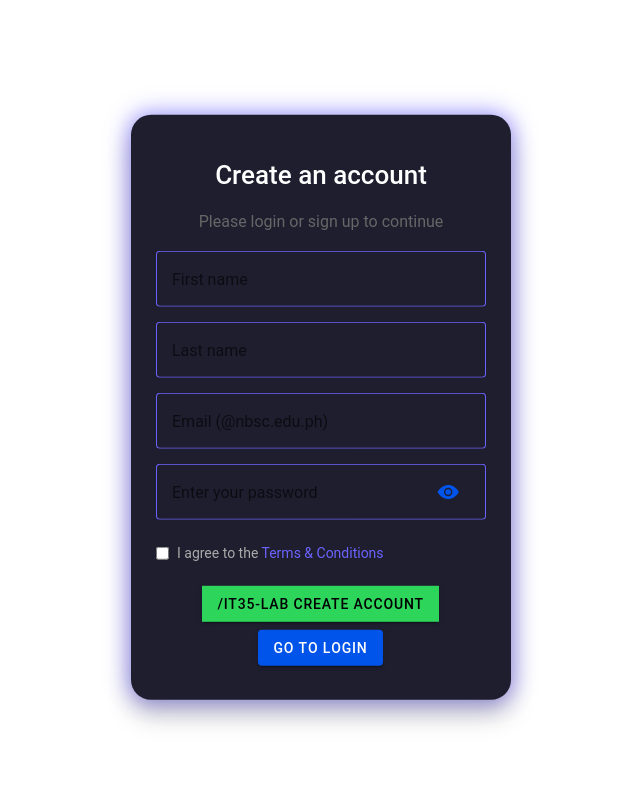
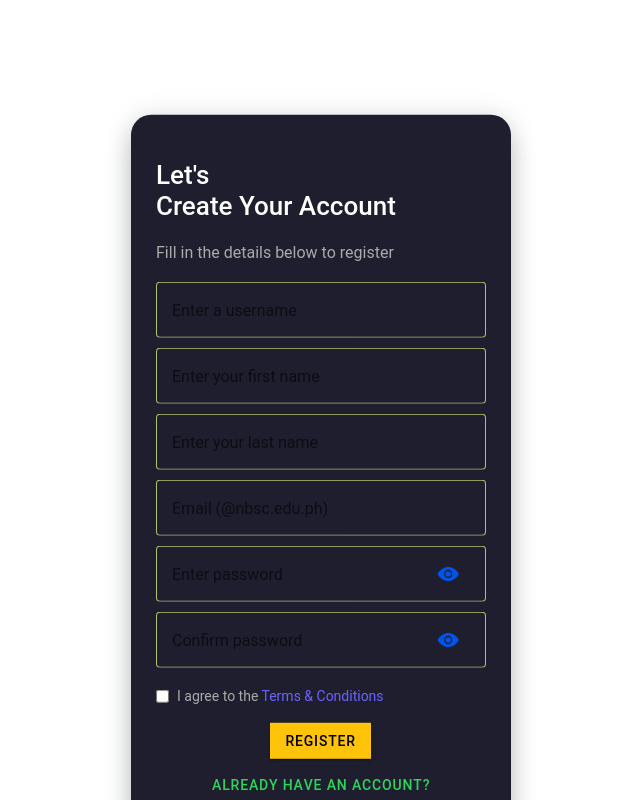
Before and after one commit to VicellesJaylourdE/it35-lab, a React (Vite) app: page /it35-lab/app/home/Register in a window 1280 px wide. Shown: the whole page, without its empty margins (319-959 px from the left). Built offline with nearby package versions, Linux system fonts and the light colour scheme; no server answers.

Commit message:
added some of code in login/signup

```diff
--- a/index.html
+++ b/index.html
@@ -2,7 +2,7 @@
 <html lang="en">
   <head>
     <meta charset="utf-8" />
-    <title>Ionic App</title>
+    <title>JELO-Dev</title>
 
     <base href="/" />
 
@@ -16,7 +16,7 @@
 
     <link rel="manifest" href="/manifest.json" />
 
-    <link rel="shortcut icon" type="image/png" href="/favicon.png" />
+    <link rel="shortcut icon" type="image/png" href="/logo.png" />
 
     <!-- add to homescreen for ios -->
     <meta name="mobile-web-app-capable" content="yes" />
--- a/src/pages/Register.tsx
+++ b/src/pages/Register.tsx
@@ -1,20 +1,23 @@
 import React, { useState } from 'react';
 import {
-  IonAlert,
-  IonButton,
+    IonPage,
     IonContent,
     IonInput,
+    IonButton,
+    IonModal,
+    IonAlert,
+    IonText,
+    IonCard,
+    IonCardHeader,
+    IonCardTitle,
+    IonCardSubtitle,
+    IonCardContent,
     IonInputPasswordToggle,
-  IonModal,
-  IonPage,
-  IonToast,
-  useIonRouter,
 } from '@ionic/react';
 import { supabase } from '../utils/supabaseClient';
 import bcrypt from 'bcryptjs';
 
-const AlertBox: React.FC<{ message: string; isOpen: boolean; onClose: () => void }> = ({ message, isOpen, onClose }) => {
-  return (
+const AlertBox: React.FC<{ message: string; isOpen: boolean; onClose: () => void }> = ({ message, isOpen, onClose }) => (
     <IonAlert
         isOpen={isOpen}
         onDidDismiss={onClose}
@@ -23,29 +26,38 @@ const AlertBox: React.FC<{ message: string; isOpen: boolean; onClose: () => void
         buttons={['OK']}
     />
 );
-};
 
 const Register: React.FC = () => {
-  const navigation = useIonRouter();
+    const [username, setUsername] = useState('');
     const [firstName, setFirstName] = useState('');
     const [lastName, setLastName] = useState('');
     const [email, setEmail] = useState('');
     const [password, setPassword] = useState('');
+    const [confirmPassword, setConfirmPassword] = useState('');
+    const [showVerificationModal, setShowVerificationModal] = useState(false);
+    const [showSuccessModal, setShowSuccessModal] = useState(false);
     const [alertMessage, setAlertMessage] = useState('');
     const [showAlert, setShowAlert] = useState(false);
-  const [showToast, setShowToast] = useState(false);
-  const [showVerificationModal, setShowVerificationModal] = useState(false);
-  const [showSuccessModal, setShowSuccessModal] = useState(false);
     const [agreeTerms, setAgreeTerms] = useState(false);
 
+    const validatePassword = (password: string) => {
+        const regex = /^(?=.*[a-z])(?=.*[A-Z])(?=.*\d).{8,}$/;
+        return regex.test(password);
+    };
+
     const handleOpenVerificationModal = () => {
-    if (!email.endsWith("@nbsc.edu.ph")) {
-      setAlertMessage("Only @nbsc.edu.ph emails are allowed to register.");
+        if (!email.endsWith('@nbsc.edu.ph')) {
+            setAlertMessage('Only @nbsc.edu.ph emails are allowed to register.');
             setShowAlert(true);
             return;
         }
-    if (!agreeTerms) {
-      setAlertMessage("You must agree to the Terms & Conditions.");
+        if (password !== confirmPassword) {
+            setAlertMessage('Passwords do not match.');
+            setShowAlert(true);
+            return;
+        }
+        if (!validatePassword(password)) {
+            setAlertMessage('Password must have at least 8 characters, one uppercase, one lowercase, and one number.');
             setShowAlert(true);
             return;
         }
@@ -55,146 +67,51 @@ const Register: React.FC = () => {
     const doRegister = async () => {
         setShowVerificationModal(false);
         try {
-      const { error } = await supabase.auth.signUp({ email, password });
-      if (error) throw new Error("Account creation failed: " + error.message);
+            const { error: signUpError } = await supabase.auth.signUp({ email, password });
+            if (signUpError) {
+                throw new Error(signUpError.message);
+            }
 
             const salt = await bcrypt.genSalt(10);
             const hashedPassword = await bcrypt.hash(password, salt);
 
-      const { error: insertError } = await supabase.from('users').insert([
-        {
+            const { error: dbError } = await supabase.from('users').insert([{
+                username,
                 user_email: email,
                 user_firstname: firstName,
                 user_lastname: lastName,
                 user_password: hashedPassword,
-        },
-      ]);
+            }]);
 
-      if (insertError) throw new Error("Failed to save user data: " + insertError.message);
+            if (dbError) {
+                throw new Error(dbError.message);
+            }
 
             setShowSuccessModal(true);
-      setShowToast(true);
-    } catch (err) {
-      if (err instanceof Error) setAlertMessage(err.message);
-      else setAlertMessage("An unknown error occurred.");
+        } catch (error) {
+            if (error instanceof Error) {
+                setAlertMessage(error.message);
+            } else {
+                setAlertMessage('An unexpected error occurred.');
+            }
             setShowAlert(true);
         }
     };
 
     return (
         <IonPage>
-      <IonContent className="ion-padding">
-        <div className="register-card">
-          <h1 className="register-title">Create an account</h1>
-          <p style={{ textAlign: 'left', color: '#666', marginBottom: '20px' }}>
-              Please login or sign up to continue
-            </p>
-
-          <IonInput
-            placeholder="First name"
-            type="text"
-            fill="outline"
-            value={firstName}
-            onIonChange={e => setFirstName(e.detail.value!)}
-            style={inputStyle}
-          />
-          <IonInput
-            placeholder="Last name"
-            type="text"
-            fill="outline"
-            value={lastName}
-            onIonChange={e => setLastName(e.detail.value!)}
-            style={inputStyle}
-          />
-          <IonInput
-            placeholder="Email (@nbsc.edu.ph)"
-            type="email"
-            fill="outline"
-            value={email}
-            onIonChange={e => setEmail(e.detail.value!)}
-            style={inputStyle}
-          />
-          <IonInput
-            placeholder="Enter your password"
-            type="password"
-            fill="outline"
-            value={password}
-            onIonChange={e => setPassword(e.detail.value!)}
-            style={inputStyle}
-          >
-            <IonInputPasswordToggle slot="end" />
-          </IonInput>
-
-          <div style={{ display: 'flex', alignItems: 'center', marginBottom: '15px', marginTop: '10px', width: '100%' }}>
-            <input
-              type="checkbox"
-              id="terms"
-              checked={agreeTerms}
-              onChange={(e) => setAgreeTerms(e.target.checked)}
-              style={{ marginRight: '8px' }}
-            />
-            <label htmlFor="terms" style={{ fontSize: '14px', color: '#aaa' }}>
-              I agree to the <a href="#" style={{ color: '#6c63ff', textDecoration: 'none' }}>Terms & Conditions</a>
-            </label>
-          </div>
-
-          <IonButton onClick={handleOpenVerificationModal} expand="full" color="success" style={{ marginTop: '10px' }}>/it35-lab
-            Create account
-          </IonButton>
-          <IonButton routerLink="/it35-lab" routerDirection="back" color="primary">
-                            Go to Login
-                        </IonButton>
-
-        </div>
-
-        {/* Verification Modal */}
-        <IonModal isOpen={showVerificationModal} onDidDismiss={() => setShowVerificationModal(false)}>
-          <IonContent className="ion-padding">
-            <div className="modal-content">
-              <h2>Verify Your Details</h2>
-              <p><strong>Email:</strong> {email}</p>
-              <p><strong>Name:</strong> {firstName} {lastName}</p>
-              <IonButton expand="block" onClick={doRegister} color="primary">Confirm</IonButton>
-              <IonButton expand="block" fill="clear" onClick={() => setShowVerificationModal(false)}>Cancel</IonButton>
-            </div>
-          </IonContent>
-        </IonModal>
-
-        {/* Success Modal */}
-        <IonModal isOpen={showSuccessModal}>
-          <IonContent className="ion-padding">
-            <div className="modal-content">
-              <h2>Success!</h2>
-              <p>Your account has been created.</p>
-              <IonButton expand="block" routerLink="/it35-lab" color="success">
-                Go to Login
-              </IonButton>
-            </div>
-          </IonContent>
-        </IonModal>
-
-        {/* Alert and Toast */}
-        <AlertBox message={alertMessage} isOpen={showAlert} onClose={() => setShowAlert(false)} />
-        <IonToast
-          isOpen={showToast}
-          onDidDismiss={() => setShowToast(false)}
-          message="Registration successful! Check your email."
-          duration={2000}
-          position="top"
-          color="success"
-        />
-
+            <IonContent className="ion-padding" fullscreen>
                 {/* Floating Animation and Card Styles */}
                 <style>
                     {`
                     @keyframes floatCard {
                         0%, 100% {
                             transform: translateY(0);
-                box-shadow: 0 15px 25px rgba(0, 0, 0, 0.2), 0 0 20px 3px rgba(108, 99, 255, 0.6);
+                            box-shadow: 0 15px 25px rgba(0, 0, 0, 0.2), 0 0 20px 3px rgba(221, 221, 240, 0.6);
                         }
                         50% {
                             transform: translateY(-20px);
-                box-shadow: 0 25px 40px rgba(0, 0, 0, 0.3), 0 0 35px 7px rgba(108, 99, 255, 0.8);
+                            box-shadow: 0 25px 40px rgba(0, 0, 0, 0.3), 0 0 35px 7px rgba(227, 237, 33, 0.8);
                         }
                     }
 
@@ -215,6 +132,16 @@ const Register: React.FC = () => {
                         font-size: 26px;
                         color: white;
                         margin-bottom: 5px;
+                        text-align: left;
+                        width: 100%;
+                    }
+
+                    .register-subtitle {
+                        color: #aaa;
+                        font-size: 16px;
+                        margin-bottom: 20px;
+                        text-align: left;
+                        width: 100%;
                     }
 
                     .modal-content {
@@ -223,16 +150,184 @@ const Register: React.FC = () => {
                     }
                     `}
                 </style>
+
+                <div className="register-card">
+                    <h1 className="register-title">
+                        Let's<br />Create Your Account
+                    </h1>
+                    <p className="register-subtitle">
+                        Fill in the details below to register
+                    </p>
+
+                    <IonInput
+
+                        labelPlacement="stacked"
+                        fill="outline"
+                        value={username}
+                        placeholder="Enter a username"
+                        onIonInput={e => setUsername(e.detail.value!)}
+                        style={{
+                          borderRadius: '12px',
+                          marginBottom: '10px',
+                          '--highlight-color-focused': '#ACC572',
+                          '--border-color': '#ACC572'
+                        }}
+                    />
+                    <IonInput
+
+                        labelPlacement="stacked"
+                        fill="outline"
+                        value={firstName}
+                        placeholder="Enter your first name"
+                        onIonInput={e => setFirstName(e.detail.value!)}
+                        style={{
+                          borderRadius: '12px',
+                          marginBottom: '10px',
+                          '--highlight-color-focused': '#ACC572',
+                          '--border-color': '#ACC572'
+                        }}
+                    />
+                    <IonInput
+
+                        labelPlacement="stacked"
+                        fill="outline"
+                        value={lastName}
+                        placeholder="Enter your last name"
+                        onIonInput={e => setLastName(e.detail.value!)}
+                        style={{
+                          borderRadius: '12px',
+                          marginBottom: '10px',
+                          '--highlight-color-focused': '#ACC572',
+                          '--border-color': '#ACC572'
+                        }}
+                    />
+                    <IonInput
+
+                        labelPlacement="stacked"
+                        fill="outline"
+                        type="email"
+                        value={email}
+                        placeholder="Email (@nbsc.edu.ph)"
+                        onIonInput={e => setEmail(e.detail.value!)}
+                        style={{
+                          borderRadius: '12px',
+                          marginBottom: '10px',
+                          '--highlight-color-focused': '#ACC572',
+                          '--border-color': '#ACC572'
+                        }}
+                    />
+                    <IonInput
+
+                        labelPlacement="stacked"
+                        fill="outline"
+                        type="password"
+                        value={password}
+                        placeholder="Enter password"
+                        onIonInput={e => setPassword(e.detail.value!)}
+                        style={{
+                          borderRadius: '12px',
+                          marginBottom: '10px',
+                          '--highlight-color-focused': '#ACC572',
+                          '--border-color': '#ACC572'
+                        }}
+                    >
+                        <IonInputPasswordToggle slot="end" />
+                    </IonInput>
+                    <IonInput
+
+                        labelPlacement="stacked"
+                        fill="outline"
+                        type="password"
+                        value={confirmPassword}
+                        placeholder="Confirm password"
+                        onIonInput={e => setConfirmPassword(e.detail.value!)}
+                        style={{
+                          borderRadius: '12px',
+                          marginBottom: '10px',
+                          '--highlight-color-focused': '#ACC572',
+                          '--border-color': '#ACC572'
+                        }}
+                    >
+                        <IonInputPasswordToggle slot="end" />
+                    </IonInput>
+                    <div style={{ display: 'flex', alignItems: 'center', marginBottom: '15px', marginTop: '10px', width: '100%' }}>
+            <input
+              type="checkbox"
+              id="terms"
+              checked={agreeTerms}
+              onChange={(e) => setAgreeTerms(e.target.checked)}
+              style={{ marginRight: '8px' }}
+            />
+            <label htmlFor="terms" style={{ fontSize: '14px', color: '#aaa' }}>
+              I agree to the <a href="#" style={{ color: '#6c63ff', textDecoration: 'none' }}>Terms & Conditions</a>
+            </label>
+          </div>
+                    <IonButton
+                        expand="full"
+                        color="warning"
+                        onClick={handleOpenVerificationModal}
+                    >
+                        Register
+                    </IonButton>
+
+                    <IonButton
+                        routerLink="/it35-lab"
+                        expand="full"
+                        fill="clear"
+                        shape="round"
+                          color="success"
+                    >
+                        Already have an account?
+                    </IonButton>
+                </div>
+
+                {/* Verification Modal */}
+                <IonModal isOpen={showVerificationModal} onDidDismiss={() => setShowVerificationModal(false)}>
+                    <IonContent className="ion-padding">
+                        <IonCard style={{ marginTop: '20%' }}>
+                            <IonCardHeader>
+                                <IonCardTitle>User Registration Details</IonCardTitle>
+                                <hr />
+                                <IonCardSubtitle>Username</IonCardSubtitle>
+                                <IonCardTitle>{username}</IonCardTitle>
+
+                                <IonCardSubtitle>Email</IonCardSubtitle>
+                                <IonCardTitle>{email}</IonCardTitle>
+
+                                <IonCardSubtitle>Name</IonCardSubtitle>
+                                <IonCardTitle>{firstName} {lastName}</IonCardTitle>
+                            </IonCardHeader>
+                            <IonCardContent></IonCardContent>
+                            <div style={{ display: 'flex', justifyContent: 'flex-end', marginRight: '5px' }}>
+                                <IonButton fill="clear" onClick={() => setShowVerificationModal(false)}>Cancel</IonButton>
+                                <IonButton color="primary" onClick={doRegister}>Confirm</IonButton>
+                            </div>
+                        </IonCard>
+                    </IonContent>
+                </IonModal>
+
+                {/* Success Modal */}
+                <IonModal isOpen={showSuccessModal} onDidDismiss={() => setShowSuccessModal(false)}>
+                    <IonContent className="ion-padding" style={{ textAlign: 'center', marginTop: '25%' }}>
+                        <IonCard>
+                            <IonCardHeader>
+                                <IonCardTitle>Registration Successful 🎉</IonCardTitle>
+                                <IonCardSubtitle>Check your email for confirmation</IonCardSubtitle>
+                            </IonCardHeader>
+                            <IonCardContent>
+                                <IonButton routerLink="/it35-lab" routerDirection="back" color="primary">
+                                    Go to Login
+                                </IonButton>
+                            </IonCardContent>
+                        </IonCard>
+                    </IonContent>
+                </IonModal>
+
+                {/* Error Alert */}
+                <AlertBox message={alertMessage} isOpen={showAlert} onClose={() => setShowAlert(false)} />
             </IonContent>
         </IonPage>
     );
 };
 
-const inputStyle = {
-  borderRadius: '12px',
-  marginBottom: '15px',
-  '--highlight-color-focused': '#6c63ff',
-  '--border-color': '#6c63ff',
-};
-
 export default Register;
```
Also changed, not shown: src/pages/Login.tsx (+14 -14 lines), public/logo.png (added). Lines whose indentation alone changed are shown as unchanged.
